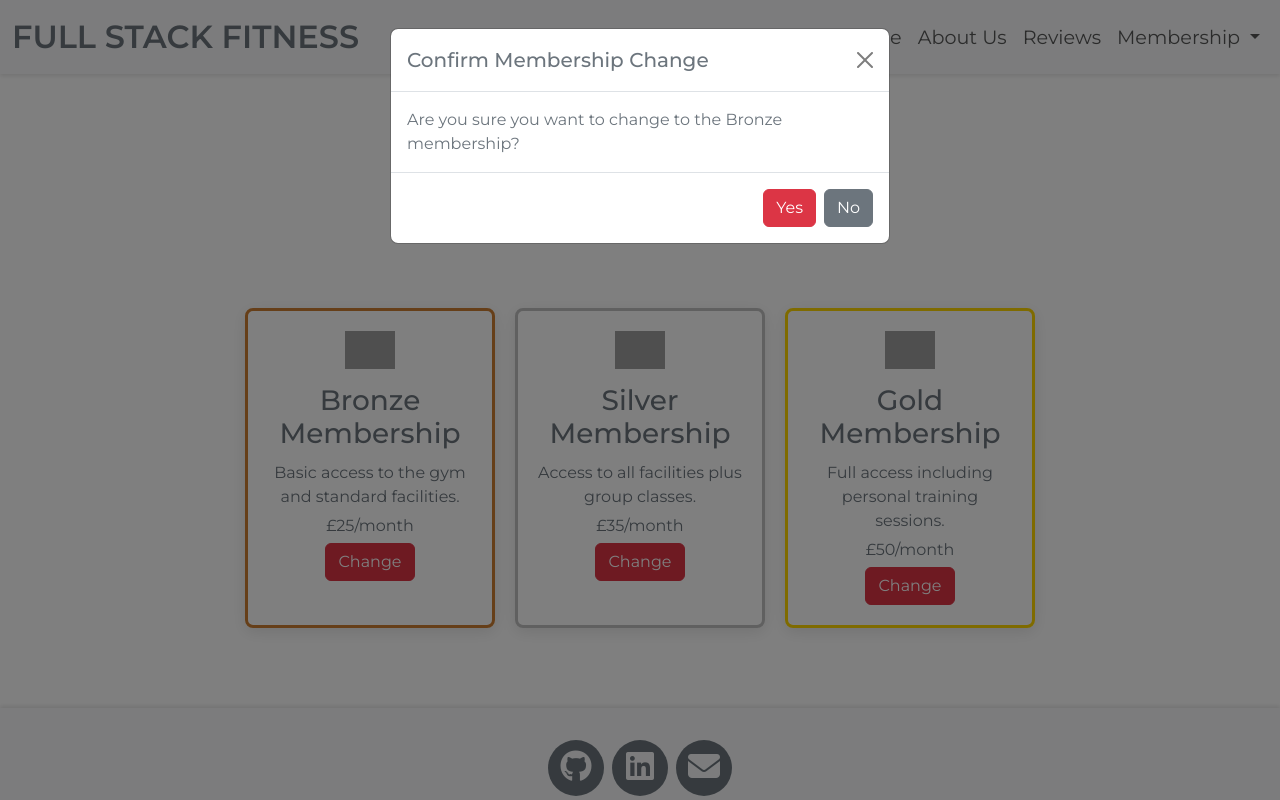
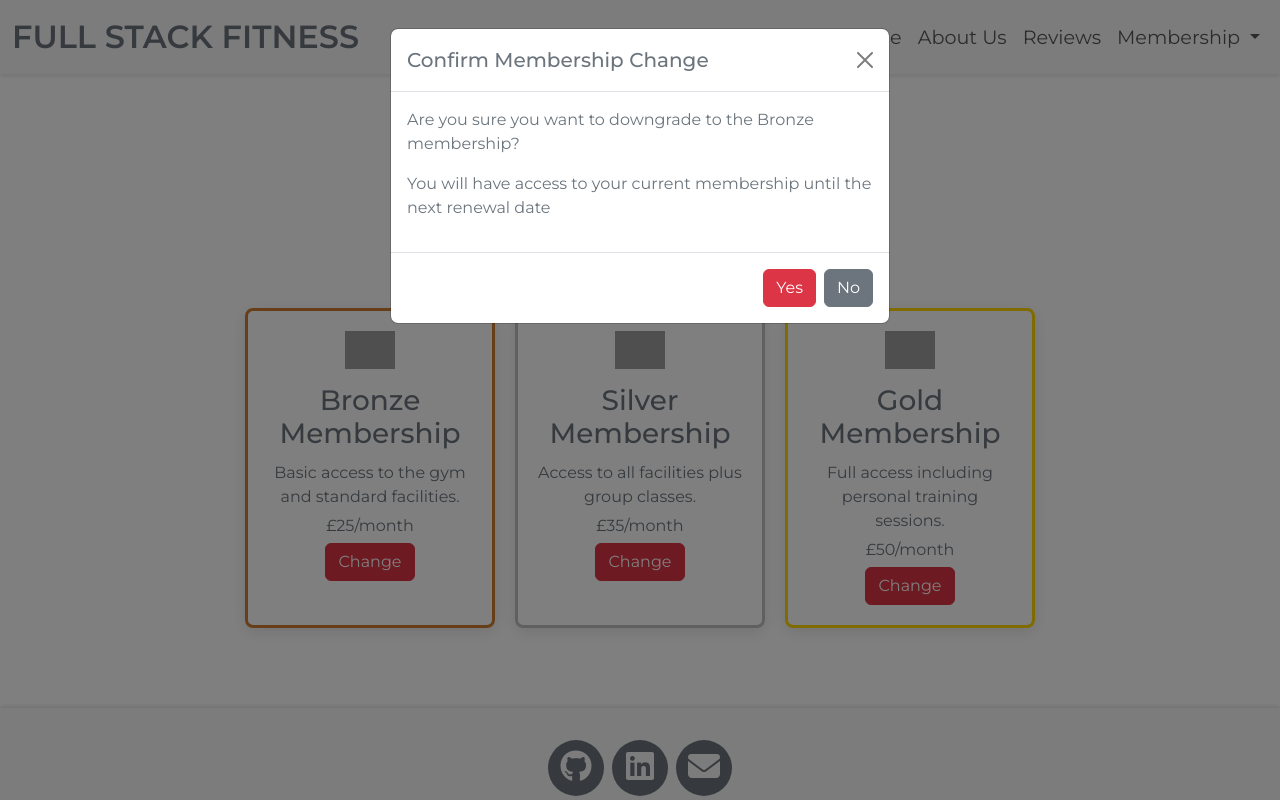
Before and after one commit to PaulR1209/full_stack_fitness, a Django app: page /membership/change/ in a window 1280 px wide, after a click on "Change". Run offline with Django 5.2, Linux system fonts and the light colour scheme; some libraries are stand-ins or nearby versions; grey boxes are pictures that could not be loaded.

Commit message:
updated modal box confirmation messages

```diff
--- a/membership/templates/membership/change.html
+++ b/membership/templates/membership/change.html
@@ -41,7 +41,8 @@
                         <button type="button" class="btn-close" data-bs-dismiss="modal" aria-label="Close"></button>
                     </div>
                     <div class="modal-body">
-                        Are you sure you want to change to the Bronze membership?
+                        <p>Are you sure you want to downgrade to the Bronze membership?</p>
+                        <p>You will have access to your current membership until the next renewal date</p>
                     </div>
                     <div class="modal-footer">
                         <form method="POST" action="{% url 'change_membership' %}">
@@ -78,7 +79,16 @@
                         <button type="button" class="btn-close" data-bs-dismiss="modal" aria-label="Close"></button>
                     </div>
                     <div class="modal-body">
-                        Are you sure you want to change to the Silver membership?
+                        {% if downgrade %}
+                        <p>Are you sure you want to downgrade to the Silver membership?</p>
+                        <p>You will have access to your current membership until the next renewal date</p>
+                        {% else %}
+                        <p>Are you sure you want to upgrade to the Silver membership?</p>
+                        <p>Your membership will be upgraded
+                            immediately, and the new rate will appear on your next bill.</p>
+                        <p>This bill will include the cost of the upgraded membership, plus an additional charge for the
+                            remaining days in your current billing cycle.</p>
+                        {% endif %}
                     </div>
                     <div class="modal-footer">
                         <form method="POST" action="{% url 'change_membership' %}">
@@ -115,7 +125,12 @@
                         <button type="button" class="btn-close" data-bs-dismiss="modal" aria-label="Close"></button>
                     </div>
                     <div class="modal-body">
-                        Are you sure you want to change to the Gold membership?
+                        <p>Are you sure you want to upgrade to the Gold membership?</p>
+                        <p>Your membership will be upgraded
+                            immediately, and the new rate will appear on your next bill.</p>
+                        <p>This
+                            bill will include the cost of the upgraded membership, plus an additional charge for the
+                            remaining days in your current billing cycle.</p>
                     </div>
                     <div class="modal-footer">
                         <form method="POST" action="{% url 'change_membership' %}">
```
Also changed, not shown: checkout/models.py (+15 -2 lines), checkout/views.py (+3 -4 lines).
